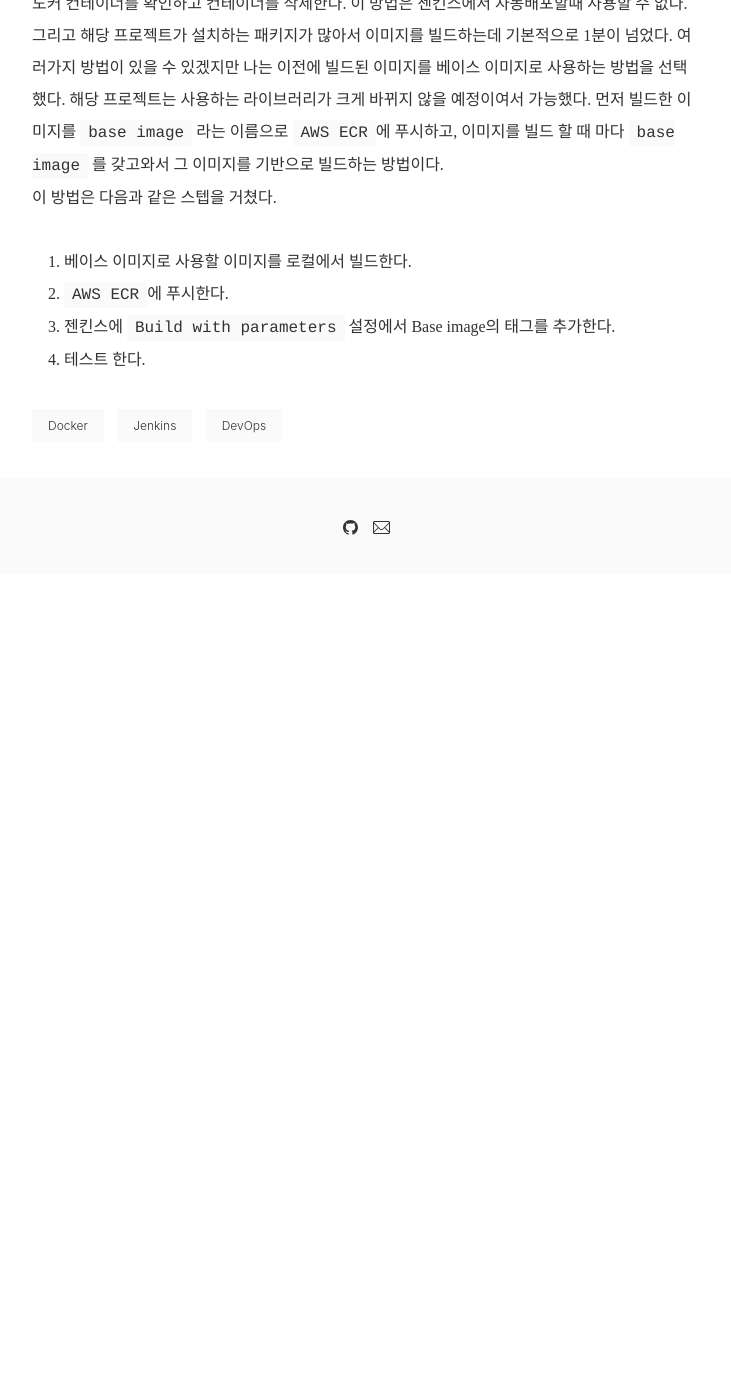
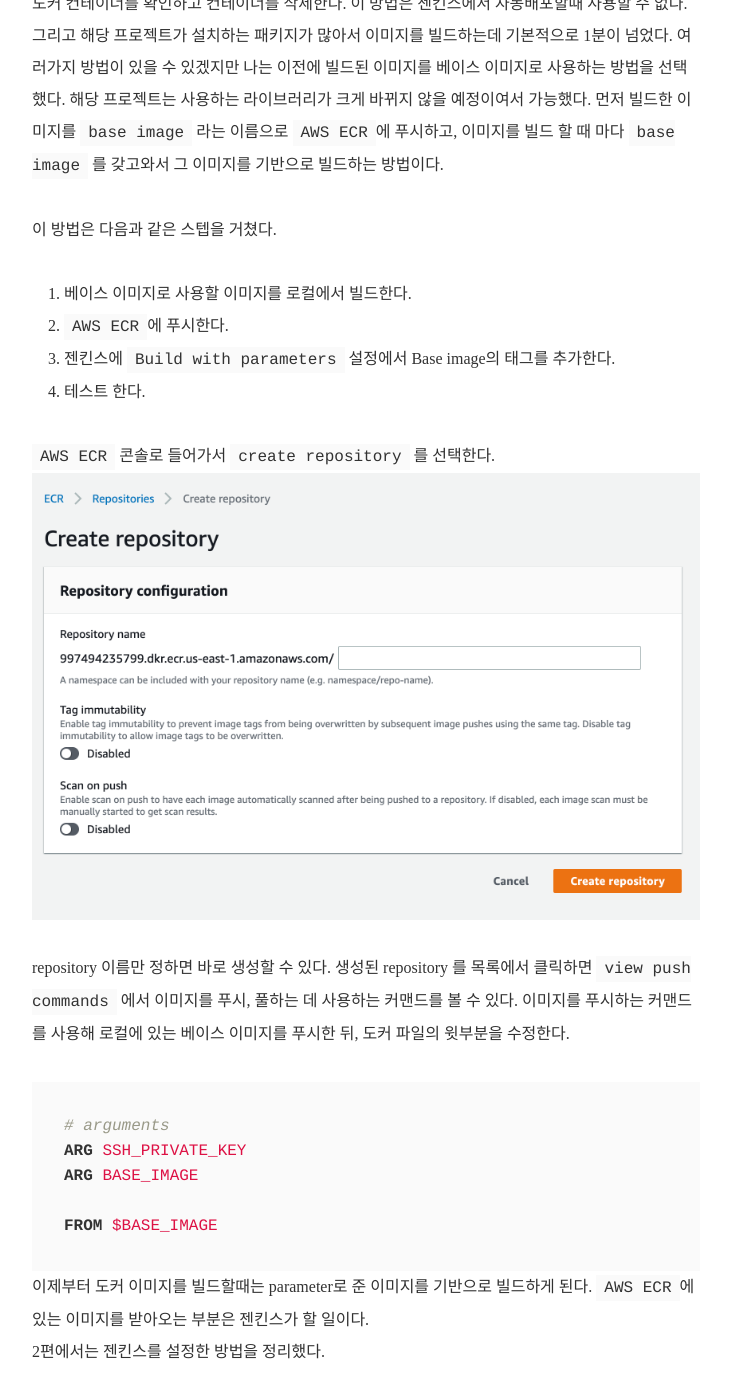
Before and after one commit to suhyunbaik/suhyunbaik.github.io, a Jekyll site: the page built from _posts/2019-12-21-automated-deploy-using-docker-and-jenkins.md, in a window 1280 px wide and 1400 px high, scrolled down 2785 px. Shown: the whole window, without its empty margins (274-1005 px from the left). Built offline with Jekyll 4.4.1, drawn with Linux system fonts in a browser that asks for light colours; before the commit the page ends 3359 px from its top, so only the background shows below that.

Commit message:
Feat: ci/cd

````diff
--- a/_posts/2019-12-21-automated-deploy-using-docker-and-jenkins.md
+++ b/_posts/2019-12-21-automated-deploy-using-docker-and-jenkins.md
@@ -79,8 +79,26 @@ docker ps -a
 
 
 도커 컨테이너를 확인하고 컨테이너를 삭제한다. 이 방법은 젠킨스에서 자동배포할때 사용할 수 없다. 그리고 해당 프로젝트가 설치하는 패키지가 많아서 이미지를 빌드하는데 기본적으로 1분이 넘었다. 여러가지 방법이 있을 수 있겠지만 나는 이전에 빌드된 이미지를 베이스 이미지로 사용하는 방법을 선택했다. 해당 프로젝트는 사용하는 라이브러리가 크게 바뀌지 않을 예정이여서 가능했다. 먼저 빌드한 이미지를 `base image` 라는 이름으로 `AWS ECR`에 푸시하고, 이미지를 빌드 할 때 마다 `base image` 를 갖고와서 그 이미지를 기반으로 빌드하는 방법이다.
+
 이 방법은 다음과 같은 스텝을 거쳤다.
 1. 베이스 이미지로 사용할 이미지를 로컬에서 빌드한다.
 2. `AWS ECR`에 푸시한다.
 3. 젠킨스에 `Build with parameters` 설정에서 Base image의 태그를 추가한다.
 4. 테스트 한다.
+
+`AWS ECR` 콘솔로 들어가서 `create repository` 를 선택한다.
+![aws ecr console](/images/posts/ecr-console.png)
+
+repository 이름만 정하면 바로 생성할 수 있다. 생성된 repository 를 목록에서 클릭하면 `view push commands` 에서 이미지를 푸시, 풀하는 데 사용하는 커맨드를 볼 수 있다.
+이미지를 푸시하는 커맨드를 사용해 로컬에 있는 베이스 이미지를 푸시한 뒤, 도커 파일의 윗부분을 수정한다.
+
+```dockerfile
+# arguments
+ARG SSH_PRIVATE_KEY
+ARG BASE_IMAGE
+
+FROM $BASE_IMAGE
+```
+
+이제부터 도커 이미지를 빌드할때는 parameter로 준 이미지를 기반으로 빌드하게 된다. `AWS ECR`에 있는 이미지를 받아오는 부분은 젠킨스가 할 일이다.
+2편에서는 젠킨스를 설정한 방법을 정리했다.
````
Also changed, not shown: images/posts/ecr-console.png (added).
